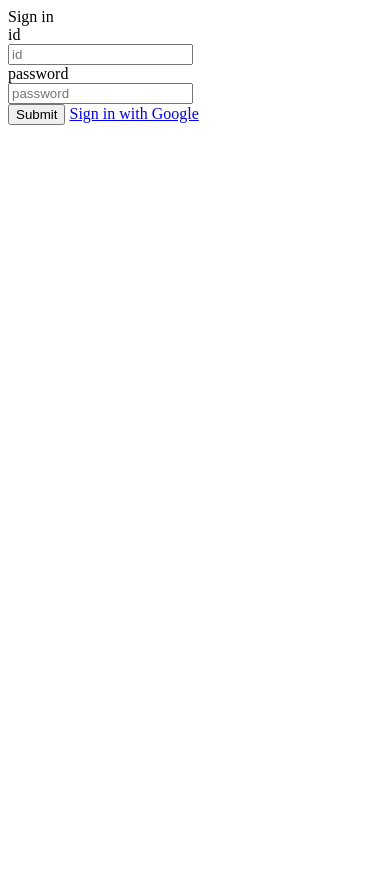
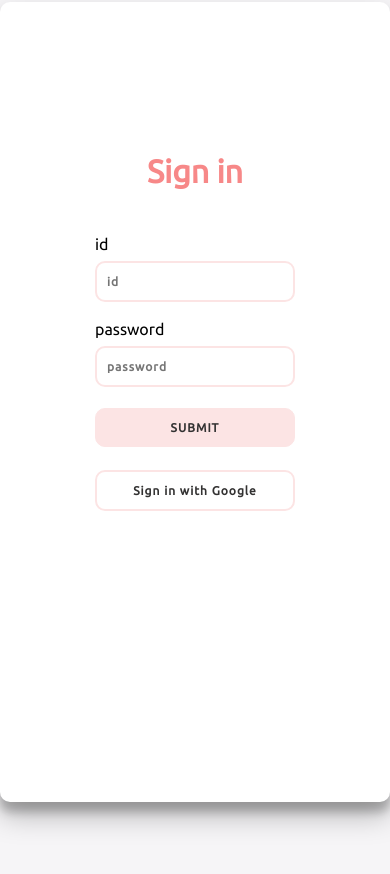
Before and after one commit to honeyuheony/Lecmind-pureDjango, a Django app: page /signin in a window 390 px wide. Before the commit the page ends 125 px from the top, so only its background shows below. Run offline with Django 4.2, Linux system fonts and the light colour scheme; some libraries are stand-ins or nearby versions.

Commit message:
수빈:: signin CSS

```diff
--- /dev/null
+++ b/patternProject/home/static/css/signin.css
@@ -0,0 +1,248 @@
+@import url('https://fonts.googleapis.com/css2?family=Ubuntu&display=swap');
+
+.container {
+    position: relative;
+    width: 500px;
+    height: 800px;
+    background: #FFFFFF;
+}
+
+
+
+.submit {
+    position: absolute;
+    width: 453px;
+    height: 80px;
+    left: 508px;
+    top: 590px;
+
+    background: #FFEFEF;
+    border-radius: 20px;
+
+    font-family: 'Ubuntu', sans-serif;
+    font-style: normal;
+    font-weight: 600;
+    font-size: 30px;
+    line-height: 35px;
+    text-align: center;
+    letter-spacing: -0.02em;
+
+    color: #424777;
+}
+
+
+.signin-with-google {
+    position: absolute;
+    width: 453px;
+    height: 79px;
+    left: 508px;
+    top: 704px;
+
+    background: #FFFFFF;
+    border: 1px solid #000000;
+    box-sizing: border-box;
+    border-radius: 20px;
+
+    font-family: 'Ubuntu', sans-serif;
+    font-style: normal;
+    font-weight: 600;
+    font-size: 30px;
+    line-height: 35px;
+    text-align: center;
+    letter-spacing: -0.02em;
+
+    color: #424777;
+
+}
+
+
+
+@media (max-width:600px) {
+    .container {
+        width: auto;
+    }
+}
+
+
+
+
+* {
+	box-sizing: border-box;
+}
+
+body {
+	background: #f6f5f7;
+	display: flex;
+	justify-content: center;
+	align-items: center;
+	flex-direction: column;
+	font-family: 'Ubuntu', sans-serif;
+	height: 100vh;
+	margin: -20px 0 50px;
+}
+
+h1 {
+	font-weight: bold;
+	margin: 0;
+	color: rgb(247, 136, 136);
+}
+
+h2 {
+	text-align: center;
+}
+
+p {
+	font-size: 14px;
+	font-weight: 100;
+	line-height: 20px;
+	letter-spacing: 0.5px;
+	margin: 20px 0 30px;
+}
+
+span {
+	font-size: 12px;
+}
+
+a {
+	color: #333;
+	font-size: 14px;
+	text-decoration: none;
+	margin: 15px 0;
+}
+
+.input-box{
+	padding: 5px;
+}
+
+#id_title{
+	text-align: left;
+}
+
+#password_title{
+	text-align: left;
+}
+
+.singin{
+	border-radius: 10px;
+	border: 2px solid #fce4e4;
+	background-color: #ffffff;
+	color: #333232;
+	width: 200px;
+	font-family: 'Ubuntu', sans-serif;
+	font-size: 12px;
+	font-weight: bold;
+	padding: 12px 10px;
+	letter-spacing: 1px;
+	transition: transform 80ms ease-in;
+}
+
+#google_sigin{
+	border-radius: 10px;
+	border: 2px solid #fce4e4;
+	background-color: #ffffff;
+	color: #333232;
+	width: 200px;
+	font-family: 'Ubuntu', sans-serif;
+	font-size: 12px;
+	font-weight: bold;
+	padding: 12px 10px;
+	letter-spacing: 1px;
+	transition: transform 80ms ease-in;
+}
+
+#submit_signin {
+	border-radius: 10px;
+	border: 1px solid #fce4e4;
+	background-color: #fce4e4;
+	color: #333232;
+	width: 200px;
+	font-family: 'Ubuntu', sans-serif;
+	font-size: 12px;
+	font-weight: bold;
+	padding: 12px 45px;
+	letter-spacing: 1px;
+	text-transform: uppercase;
+	transition: transform 80ms ease-in;
+}
+
+#submit_signin:active {
+	transform: scale(0.95);
+}
+
+#submit_signin:focus {
+	outline: none;
+}
+
+#submit_signin.ghost {
+	background-color: transparent;
+	border-color: #FFFFFF;
+}
+
+form {
+	background-color: #FFFFFF;
+	display: flex;
+	align-items: center;
+	justify-content: center;
+	flex-direction: column;
+	padding: 10px 50px;
+	height: 500px;
+	text-align: center;
+}
+
+input {
+	background-color: #eee;
+	border: none;
+	padding: 12px 15px;
+	margin: 8px 0;
+	width: 100%;
+}
+
+.container {
+	background-color: #fff;
+	border-radius: 10px;
+  	box-shadow: 0 14px 28px rgba(0,0,0,0.25),
+			0 10px 10px rgba(0,0,0,0.22);
+	position: relative;
+	overflow: hidden;
+	width: 500px;
+	max-width: 100%;
+	min-height: 480px;
+}
+
+.form-container {
+	display: grid;
+	place-items: center;
+	justify-content: center;
+	align-items: center;
+    min-height: 80vh;
+	transition: all 0.6s ease-in-out;
+}
+
+
+@keyframes show {
+	0%, 49.99% {
+		opacity: 0;
+		z-index: 1;
+	}
+
+	50%, 100% {
+		opacity: 1;
+		z-index: 5;
+	}
+}
+
+
+.social-container {
+	margin: 20px 0;
+}
+
+.social-container a {
+	border: 1px solid #DDDDDD;
+	border-radius: 50%;
+	display: inline-flex;
+	justify-content: center;
+	align-items: center;
+	margin: 0 5px;
+	height: 40px;
+	width: 40px;
+}
--- a/patternProject/home/templates/base.html
+++ b/patternProject/home/templates/base.html
@@ -7,6 +7,7 @@
     <meta name="viewport" content="width=device-width, initial-scale=1.0">
     <title>Document</title>
     {% block style %}
+
     {% endblock %}
 </head>
 <body>
--- a/patternProject/home/templates/signin.html
+++ b/patternProject/home/templates/signin.html
@@ -1,13 +1,16 @@
 {% extends "base.html" %}
+{% load static %}
+
 {% block content %}
+<link rel="stylesheet" type="text/css" href="{% static 'css/signin.css' %}">
 
 {% load socialaccount %}
 <div class="container">
-    <div class="signin">
-        <div class="title">Sign in</div>
+    <!-- <div class="signin"> -->
+    <!-- <div class="title">Sign in</div> -->
 
 
-        <form action="" method="POST">
+    <!-- <form action="" method="POST">
             {% csrf_token %}
 
             <div class="input-box">
@@ -23,12 +26,40 @@
 
             <input id="submit_signin" type="submit" value="Submit">
             <a href="{% provider_login_url 'google' %}">Sign in with Google</a>
+        </form> -->
 
 
+    <div class="form-container">
+        <form action="" method="POST">
+            {% csrf_token %}
+
+            <h1>Sign in</h1>
+            <div class="social-container">
+            </div>
+
+            <div class="input-box">
+                <div id="id_title">id</div>
+                <input class="singin" type="text" name="id" placeholder="id"></input>
+            </div>
+
+            <div class="input-box">
+                <div id="password_title">password</div>
+                <input class="singin" type="password" name="password" placeholder="password"></input>
+            </div>
+
+            <input id="submit_signin" type="submit" value="Submit">
+            <a id="google_sigin" href="{% provider_login_url 'google' %}">
+
+                Sign in with Google
+            </a>
         </form>
+    </div>
 
 
 
-    </div>
+
+    <!-- </div> -->
 </div>
 {% endblock %}
+
+<!-- Copyright (c) 2022 by Florin Pop  -->
--- a/patternProject/patternProject/settings.py
+++ b/patternProject/patternProject/settings.py
@@ -93,6 +93,8 @@ STATICFILES_DIRS = [
     os.path.join(BASE_DIR, 'templates', 'static')
 ]
 
+STATIC_URL = 'static/'
+
 WSGI_APPLICATION = 'patternProject.wsgi.application'
 
 
@@ -150,7 +152,7 @@ USE_TZ = True
 # Static files (CSS, JavaScript, Images)
 # https://docs.djangoproject.com/en/4.0/howto/static-files/
 
-STATIC_URL = 'static/'
+
 
 # Default primary key field type
 # https://docs.djangoproject.com/en/4.0/ref/settings/#default-auto-field
```
Also changed, not shown: patternProject/home/templates/signup.html (+32 -0 lines), patternProject/home/templates/static/signin.css (deleted, +0 -166 lines), patternProject/analysis/migrations/0001_initial.py, patternProject/home/migrations/0001_initial.py, patternProject/home/static/css/home.css (renamed from patternProject/home/templates/static/home.css), patternProject/home/static/css/signup.css (added), patternProject/subject/migrations/0001_initial.py.
